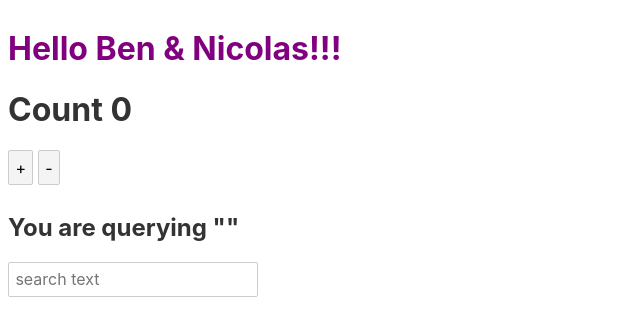
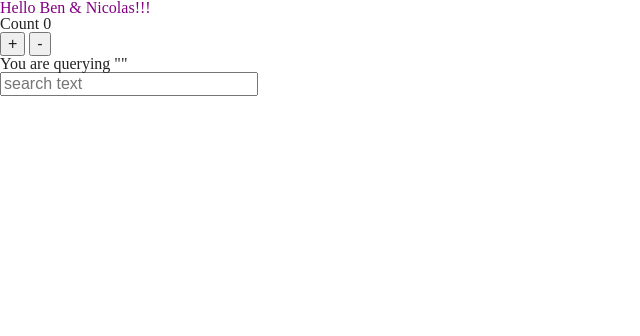
Before and after one commit to dance2die/demo.svelte-typeahead-dropdown, a Svelte app: page / in a window 1280 px wide. Shown: the top 336 px of the page, without its empty margins (0-640 px from the left). Built offline with nearby package versions, Linux system fonts and the light colour scheme.

Commit message:
Added a Reset CSS

```diff
--- a/public/global.css
+++ /dev/null
@@ -1,61 +0,0 @@
-html, body {
-	position: relative;
-	width: 100%;
-	height: 100%;
-}
-
-body {
-	color: #333;
-	margin: 0;
-	padding: 8px;
-	box-sizing: border-box;
-	font-family: -apple-system, BlinkMacSystemFont, "Segoe UI", Roboto, Oxygen-Sans, Ubuntu, Cantarell, "Helvetica Neue", sans-serif;
-}
-
-a {
-	color: rgb(0,100,200);
-	text-decoration: none;
-}
-
-a:hover {
-	text-decoration: underline;
-}
-
-a:visited {
-	color: rgb(0,80,160);
-}
-
-label {
-	display: block;
-}
-
-input, button, select, textarea {
-	font-family: inherit;
-	font-size: inherit;
-	padding: 0.4em;
-	margin: 0 0 0.5em 0;
-	box-sizing: border-box;
-	border: 1px solid #ccc;
-	border-radius: 2px;
-}
-
-input:disabled {
-	color: #ccc;
-}
-
-input[type="range"] {
-	height: 0;
-}
-
-button {
-	background-color: #f4f4f4;
-	outline: none;
-}
-
-button:active {
-	background-color: #ddd;
-}
-
-button:focus {
-	border-color: #666;
-}
--- a/public/index.html
+++ b/public/index.html
@@ -1,5 +1,6 @@
 <!doctype html>
 <html>
+
 <head>
 	<meta charset='utf8'>
 	<meta name='viewport' content='width=device-width'>
@@ -7,11 +8,12 @@
 	<title>Svelte app</title>
 
 	<link rel='icon' type='image/png' href='favicon.png'>
-	<link rel='stylesheet' href='global.css'>
+	<link rel='stylesheet' href='reset.css'>
 	<link rel='stylesheet' href='bundle.css'>
 </head>
 
 <body>
 	<script src='bundle.js'></script>
 </body>
+
 </html>
--- /dev/null
+++ b/public/reset.css
@@ -0,0 +1,366 @@
+/* http://meyerweb.com/eric/tools/css/reset/
+   v2.0-modified | 20110126
+   License: none (public domain)
+*/
+
+html, body, div, span, applet, object, iframe,
+h1, h2, h3, h4, h5, h6, p, blockquote, pre,
+a, abbr, acronym, address, big, cite, code,
+del, dfn, em, img, ins, kbd, q, s, samp,
+small, strike, strong, sub, sup, tt, var,
+b, u, i, center,
+dl, dt, dd, ol, ul, li,
+fieldset, form, label, legend,
+table, caption, tbody, tfoot, thead, tr, th, td,
+article, aside, canvas, details, embed,
+figure, figcaption, footer, header, hgroup,
+menu, nav, output, ruby, section, summary,
+time, mark, audio, video {
+  margin: 0;
+	padding: 0;
+	border: 0;
+	font-size: 100%;
+	font: inherit;
+	vertical-align: baseline;
+}
+
+/* make sure to set some focus styles for accessibility */
+:focus {
+    outline: 0;
+}
+
+/* HTML5 display-role reset for older browsers */
+article, aside, details, figcaption, figure,
+footer, header, hgroup, menu, nav, section {
+	display: block;
+}
+
+body {
+	line-height: 1;
+}
+
+ol, ul {
+	list-style: none;
+}
+
+blockquote, q {
+	quotes: none;
+}
+
+blockquote:before, blockquote:after,
+q:before, q:after {
+	content: '';
+	content: none;
+}
+
+table {
+	border-collapse: collapse;
+	border-spacing: 0;
+}
+
+input[type=search]::-webkit-search-cancel-button,
+input[type=search]::-webkit-search-decoration,
+input[type=search]::-webkit-search-results-button,
+input[type=search]::-webkit-search-results-decoration {
+    -webkit-appearance: none;
+    -moz-appearance: none;
+}
+
+input[type=search] {
+    -webkit-appearance: none;
+    -moz-appearance: none;
+    -webkit-box-sizing: content-box;
+    -moz-box-sizing: content-box;
+    box-sizing: content-box;
+}
+
+textarea {
+    overflow: auto;
+    vertical-align: top;
+    resize: vertical;
+}
+
+/**
+ * Correct `inline-block` display not defined in IE 6/7/8/9 and Firefox 3.
+ */
+
+audio,
+canvas,
+video {
+    display: inline-block;
+    *display: inline;
+    *zoom: 1;
+    max-width: 100%;
+}
+
+/**
+ * Prevent modern browsers from displaying `audio` without controls.
+ * Remove excess height in iOS 5 devices.
+ */
+
+audio:not([controls]) {
+    display: none;
+    height: 0;
+}
+
+/**
+ * Address styling not present in IE 7/8/9, Firefox 3, and Safari 4.
+ * Known issue: no IE 6 support.
+ */
+
+[hidden] {
+    display: none;
+}
+
+/**
+ * 1. Correct text resizing oddly in IE 6/7 when body `font-size` is set using
+ *    `em` units.
+ * 2. Prevent iOS text size adjust after orientation change, without disabling
+ *    user zoom.
+ */
+
+html {
+    font-size: 100%; /* 1 */
+    -webkit-text-size-adjust: 100%; /* 2 */
+    -ms-text-size-adjust: 100%; /* 2 */
+}
+
+/**
+ * Address `outline` inconsistency between Chrome and other browsers.
+ */
+
+a:focus {
+    outline: thin dotted;
+}
+
+/**
+ * Improve readability when focused and also mouse hovered in all browsers.
+ */
+
+a:active,
+a:hover {
+    outline: 0;
+}
+
+/**
+ * 1. Remove border when inside `a` element in IE 6/7/8/9 and Firefox 3.
+ * 2. Improve image quality when scaled in IE 7.
+ */
+
+img {
+    border: 0; /* 1 */
+    -ms-interpolation-mode: bicubic; /* 2 */
+}
+
+/**
+ * Address margin not present in IE 6/7/8/9, Safari 5, and Opera 11.
+ */
+
+figure {
+    margin: 0;
+}
+
+/**
+ * Correct margin displayed oddly in IE 6/7.
+ */
+
+form {
+    margin: 0;
+}
+
+/**
+ * Define consistent border, margin, and padding.
+ */
+
+fieldset {
+    border: 1px solid #c0c0c0;
+    margin: 0 2px;
+    padding: 0.35em 0.625em 0.75em;
+}
+
+/**
+ * 1. Correct color not being inherited in IE 6/7/8/9.
+ * 2. Correct text not wrapping in Firefox 3.
+ * 3. Correct alignment displayed oddly in IE 6/7.
+ */
+
+legend {
+    border: 0; /* 1 */
+    padding: 0;
+    white-space: normal; /* 2 */
+    *margin-left: -7px; /* 3 */
+}
+
+/**
+ * 1. Correct font size not being inherited in all browsers.
+ * 2. Address margins set differently in IE 6/7, Firefox 3+, Safari 5,
+ *    and Chrome.
+ * 3. Improve appearance and consistency in all browsers.
+ */
+
+button,
+input,
+select,
+textarea {
+    font-size: 100%; /* 1 */
+    margin: 0; /* 2 */
+    vertical-align: baseline; /* 3 */
+    *vertical-align: middle; /* 3 */
+}
+
+/**
+ * Address Firefox 3+ setting `line-height` on `input` using `!important` in
+ * the UA stylesheet.
+ */
+
+button,
+input {
+    line-height: normal;
+}
+
+/**
+ * Address inconsistent `text-transform` inheritance for `button` and `select`.
+ * All other form control elements do not inherit `text-transform` values.
+ * Correct `button` style inheritance in Chrome, Safari 5+, and IE 6+.
+ * Correct `select` style inheritance in Firefox 4+ and Opera.
+ */
+
+button,
+select {
+    text-transform: none;
+}
+
+/**
+ * 1. Avoid the WebKit bug in Android 4.0.* where (2) destroys native `audio`
+ *    and `video` controls.
+ * 2. Correct inability to style clickable `input` types in iOS.
+ * 3. Improve usability and consistency of cursor style between image-type
+ *    `input` and others.
+ * 4. Remove inner spacing in IE 7 without affecting normal text inputs.
+ *    Known issue: inner spacing remains in IE 6.
+ */
+
+button,
+html input[type="button"], /* 1 */
+input[type="reset"],
+input[type="submit"] {
+    -webkit-appearance: button; /* 2 */
+    cursor: pointer; /* 3 */
+    *overflow: visible;  /* 4 */
+}
+
+/**
+ * Re-set default cursor for disabled elements.
+ */
+
+button[disabled],
+html input[disabled] {
+    cursor: default;
+}
+
+/**
+ * 1. Address box sizing set to content-box in IE 8/9.
+ * 2. Remove excess padding in IE 8/9.
+ * 3. Remove excess padding in IE 7.
+ *    Known issue: excess padding remains in IE 6.
+ */
+
+input[type="checkbox"],
+input[type="radio"] {
+    box-sizing: border-box; /* 1 */
+    padding: 0; /* 2 */
+    *height: 13px; /* 3 */
+    *width: 13px; /* 3 */
+}
+
+/**
+ * 1. Address `appearance` set to `searchfield` in Safari 5 and Chrome.
+ * 2. Address `box-sizing` set to `border-box` in Safari 5 and Chrome
+ *    (include `-moz` to future-proof).
+ */
+
+input[type="search"] {
+    -webkit-appearance: textfield; /* 1 */
+    -moz-box-sizing: content-box;
+    -webkit-box-sizing: content-box; /* 2 */
+    box-sizing: content-box;
+}
+
+/**
+ * Remove inner padding and search cancel button in Safari 5 and Chrome
+ * on OS X.
+ */
+
+input[type="search"]::-webkit-search-cancel-button,
+input[type="search"]::-webkit-search-decoration {
+    -webkit-appearance: none;
+}
+
+/**
+ * Remove inner padding and border in Firefox 3+.
+ */
+
+button::-moz-focus-inner,
+input::-moz-focus-inner {
+    border: 0;
+    padding: 0;
+}
+
+/**
+ * 1. Remove default vertical scrollbar in IE 6/7/8/9.
+ * 2. Improve readability and alignment in all browsers.
+ */
+
+textarea {
+    overflow: auto; /* 1 */
+    vertical-align: top; /* 2 */
+}
+
+/**
+ * Remove most spacing between table cells.
+ */
+
+table {
+    border-collapse: collapse;
+    border-spacing: 0;
+}
+
+html,
+button,
+input,
+select,
+textarea {
+    color: #222;
+}
+
+
+::-moz-selection {
+    background: #b3d4fc;
+    text-shadow: none;
+}
+
+::selection {
+    background: #b3d4fc;
+    text-shadow: none;
+}
+
+img {
+    vertical-align: middle;
+}
+
+fieldset {
+    border: 0;
+    margin: 0;
+    padding: 0;
+}
+
+textarea {
+    resize: vertical;
+}
+
+.chromeframe {
+    margin: 0.2em 0;
+    background: #ccc;
+    color: #000;
+    padding: 0.2em 0;
+}
--- a/src/App.svelte
+++ b/src/App.svelte
@@ -35,8 +35,8 @@
 
   ul {
     list-style: none;
-    height: 250px;
-    overflow-y: scroll;
+    max-height: 250px;
+    overflow-y: auto;
   }
 
   ul > li {
```
